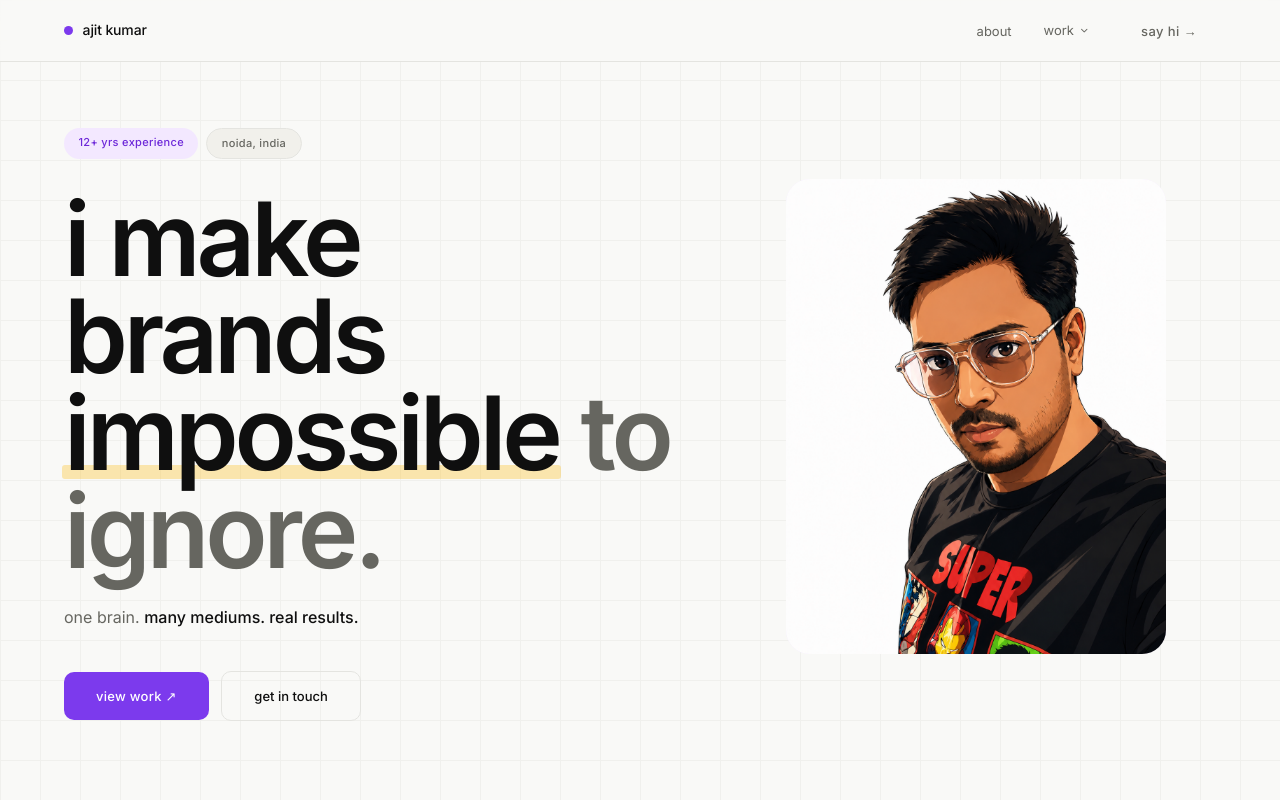
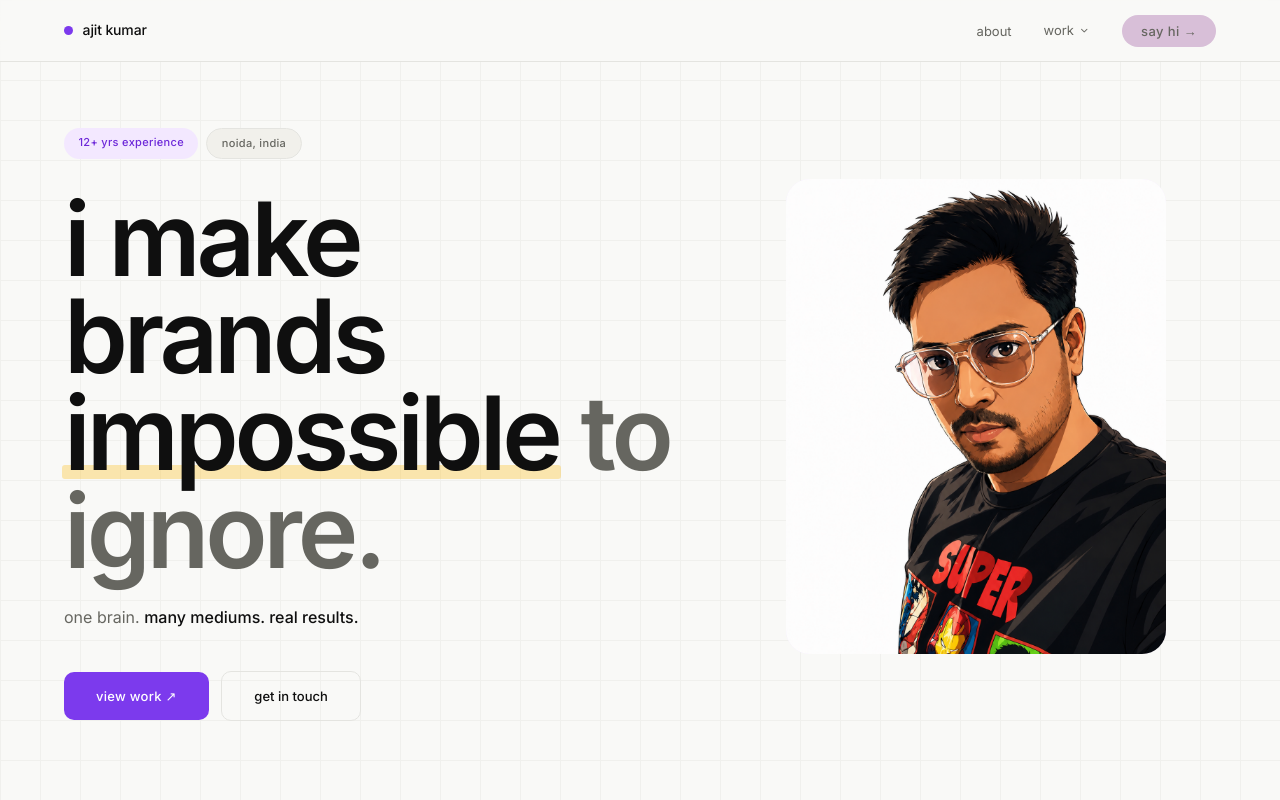
Before and after one commit to ajajit90/notpapaya, a plain HTML site: page index.html in a window 1280 px wide. Shown: the top 800 px of the page. Drawn offline with Linux system fonts and the light colour scheme.

Commit message:
Update index.html

```diff
--- a/index.html
+++ b/index.html
@@ -46,7 +46,7 @@
   .nav-links a { font-size: 13px; color: var(--mid); text-decoration: none; transition: color 0.2s; }
   .nav-links a:hover { color: var(--black); }
   .nav-cta {
-    background: #DDDSF3; color: #000000;
+    background: #D8BFD8; color: #000000;
     font-size: 12px; font-weight: 500; letter-spacing: 0.03em;
     padding: 0.5rem 1.2rem; border-radius: 100px;
     text-decoration: none; transition: background 0.2s;
```
